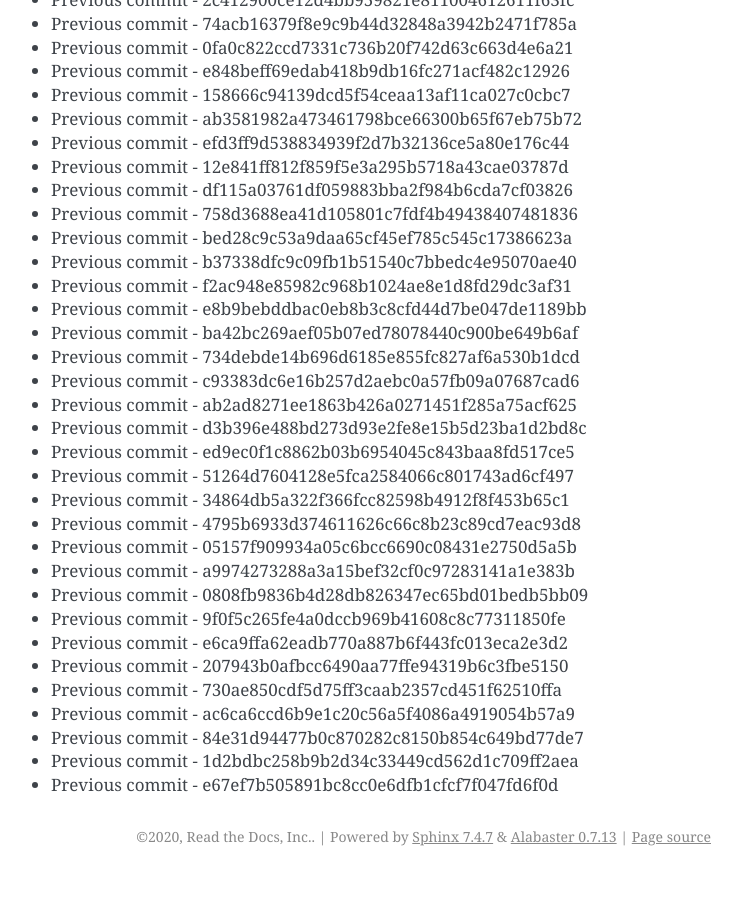
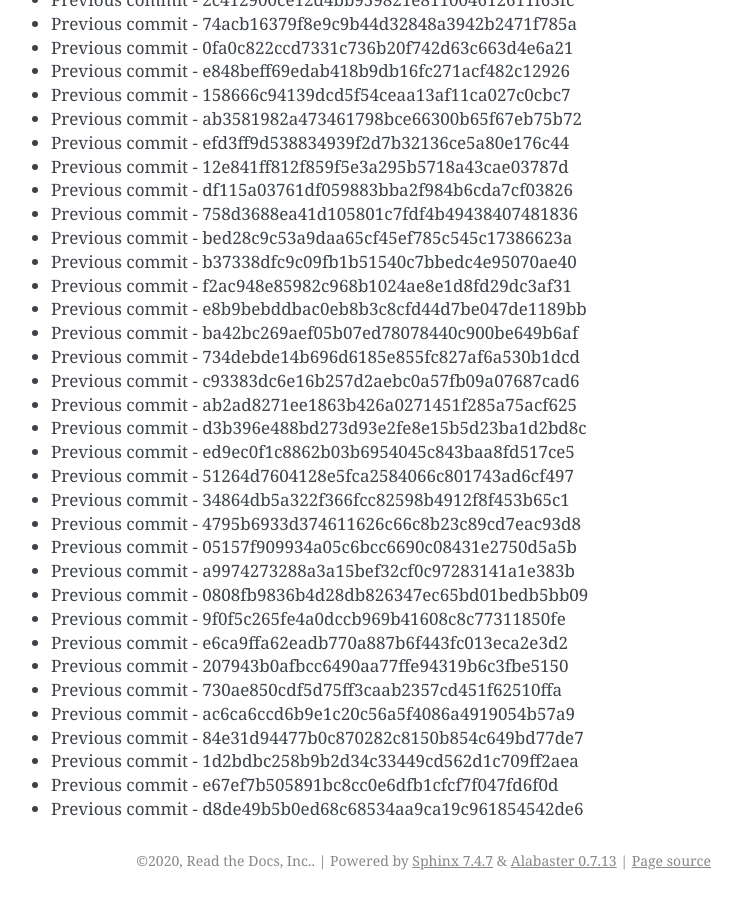
Before and after one commit to readthedocs/rtd-git-stresstest, a Sphinx documentation site: the page built from docs/updates.rst, in a window 1280 px wide and 900 px high, scrolled down 6343 px. Shown: the whole window, without its empty margins (399-1141 px from the left). Built offline with Sphinx 7.4.7, drawn with Linux system fonts in a browser that asks for light colours; before the commit the page ends 7219 px from its top, so only the background shows below that.

Commit message:
Generating commit from previous: d8de49b5b0ed68c68534aa9ca19c961854542de6

```diff
--- a/docs/updates.rst
+++ b/docs/updates.rst
@@ -298,3 +298,4 @@ It can be tested for any performance characteristics.
 * Previous commit - 84e31d94477b0c870282c8150b854c649bd77de7
 * Previous commit - 1d2bdbc258b9b2d34c33449cd562d1c709ff2aea
 * Previous commit - e67ef7b505891bc8cc0e6dfb1cfcf7f047fd6f0d
+* Previous commit - d8de49b5b0ed68c68534aa9ca19c961854542de6
```
